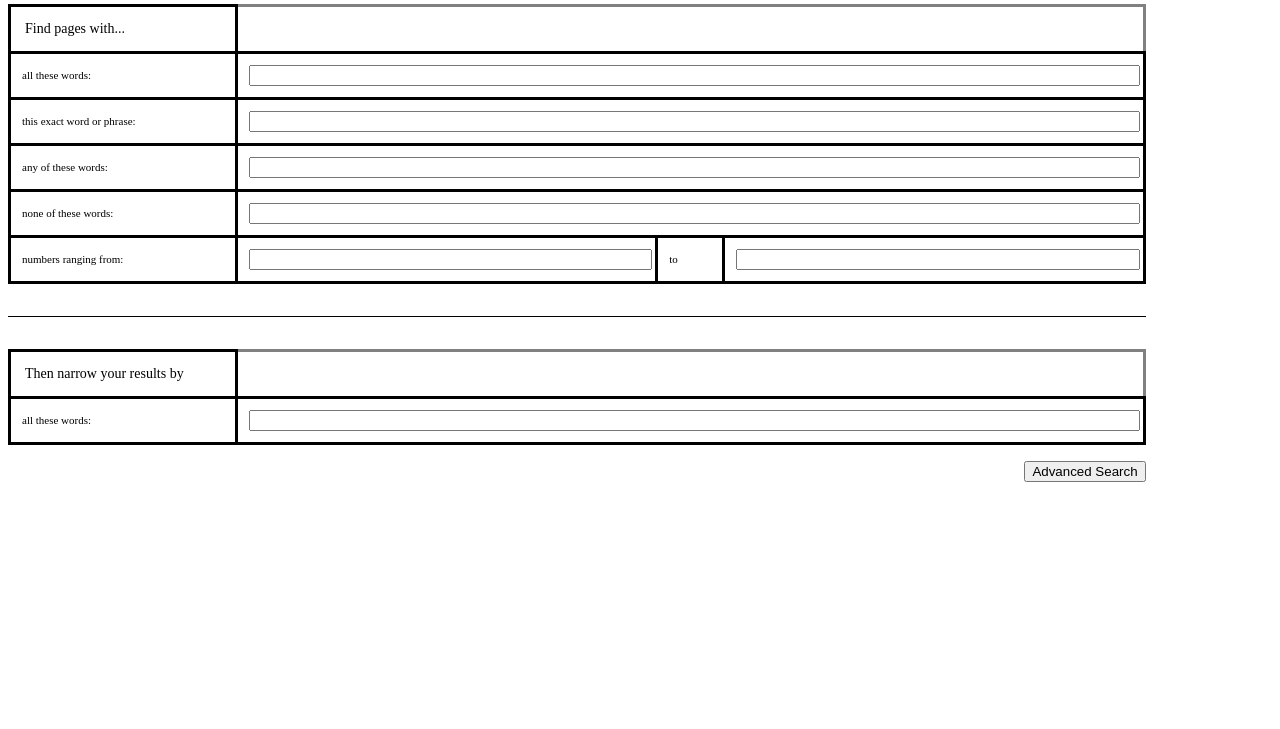
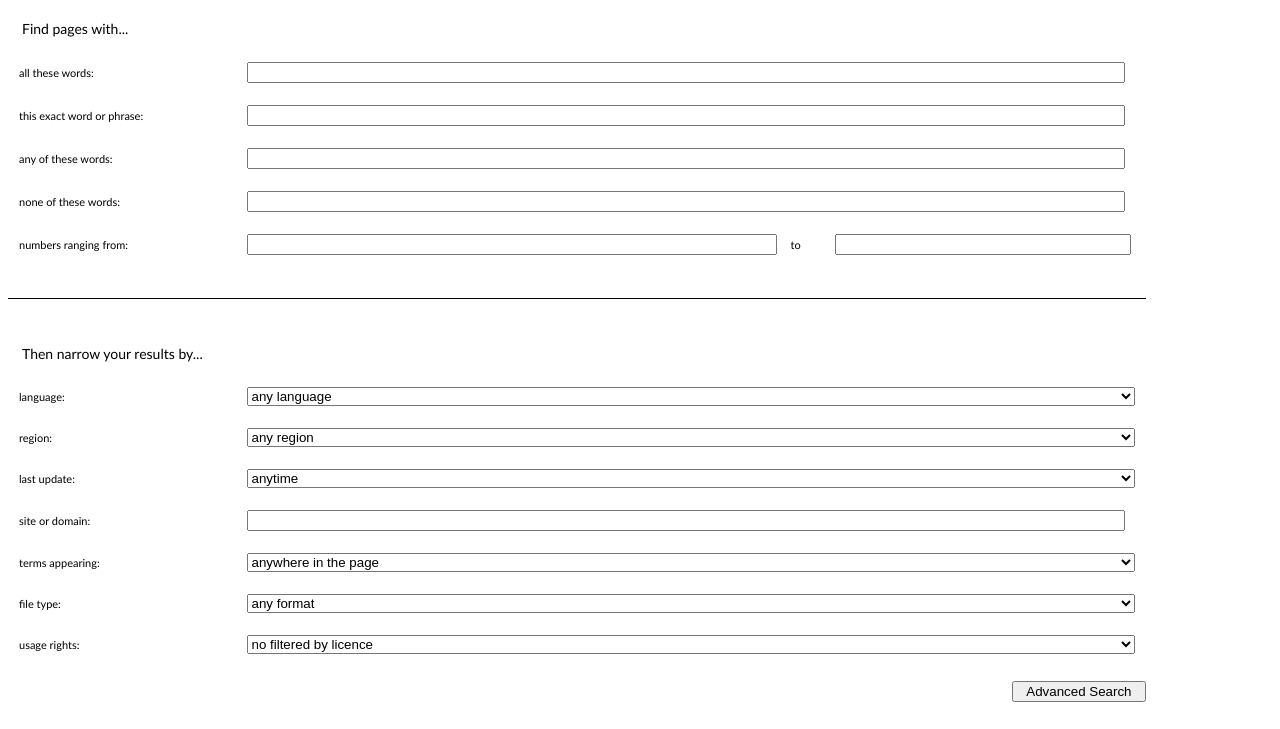
Before and after one commit to vddo/2dos-prj1, a plain HTML site: page html/advanced.html in a window 1280 px wide. Shown: the part 76-805 px from the top of the page. Drawn offline with Linux system fonts and the light colour scheme.

Commit message:
advanced_search v1.0

```diff
--- a/html/advanced.html
+++ b/html/advanced.html
@@ -4,20 +4,26 @@
 <head>
   <title>Advanced</title>
   <style>
+    body {
+      font-family: "Gill Sans", sans-serif;
+    }
+
     table {
       width: 100%;
       border-collapse: collapse;
-      border-style: solid;
     }
 
     td {
       font-size: 11px;
       padding: 1em;
-      border-style: solid;
     }
 
     td.c1 {
       width: 20%;
+    }
+
+    input {
+      width: 98%;
     }
 
     .hori-line {
@@ -37,14 +43,14 @@
 
           <tr>
             <!-- Row 0 -->
-            <td class="c1" style="font-size: 14px;">Find pages with...</td>
+            <td class="c1" style="font-size: 14px">Find pages with...</td>
           </tr>
 
           <tr>
             <!-- Row 1 -->
             <td>all these words:</td>
             <td colspan="3">
-              <input type="text" name="as_q" style="width: 100%" />
+              <input type="text" name="as_q"/>
             </td>
           </tr>
 
@@ -52,7 +58,7 @@
             <!-- Row 2 -->
             <td>this exact word or phrase:</td>
             <td colspan="3">
-              <input type="text" name="as_epq" style="width: 100%" />
+              <input type="text" name="as_epq"/>
             </td>
           </tr>
 
@@ -60,7 +66,7 @@
             <!-- Row 3 -->
             <td>any of these words:</td>
             <td colspan="3">
-              <input type="text" name="as_oq" style="width: 100%" />
+              <input type="text" name="as_oq"/>
             </td>
           </tr>
 
@@ -68,16 +74,16 @@
             <!-- Row 4 -->
             <td>none of these words:</td>
             <td colspan="3">
-              <input type="text" name="as_eq" style="width: 100%" />
+              <input type="text" name="as_eq"/>
             </td>
           </tr>
 
           <tr>
             <!-- Row 5 -->
             <td>numbers ranging from:</td>
-            <td><input type="text" name="as_nlo" style="width: 100%" /></td>
-            <td>to</td>
-            <td><input type="text" name="as_nhi" style="width: 100%" /></td>
+            <td><input type="text" name="as_nlo" style="width: 100%;" /></td>
+            <td style="width:2em;">to</td>
+            <td style="width:300px;"><input type="text" name="as_nhi" style="width:288px"/></td>
           </tr>
         </tbody>
       </table>
@@ -87,14 +93,73 @@
         <tbody>
 
           <tr>
-            <td class="c1" style="font-size: 14px">Then narrow your results by</td>
+            <td class="c1" style="font-size: 14px">Then narrow your results by...</td>
           </tr>
 
+          <tr>
+            <td>language:</td>
+            <td colspan="3">
+              <select name="lr" style="width: 100%">
+                  <option value="">any language</option>
+                  <option value="lang_ca">Catalan</option>
+              </<select>
+            </td>
 
           <tr>
-            <td>all these words:</td>
-            <td colspan="3">
-              <input type="text" name="as_q" style="width: 100%" />
+            <td>region:</td>
+            <td>
+              <select name="cr" style="width: 100%">
+                  <option value="">any region</option>
+                  <option value="countryAF">Afghanistan</option>
+              </<select>
+            </td>
+          </tr>
+
+          <tr>
+            <td>last update:</td>
+            <td>
+              <select name="as_qdr" style="width: 100%">
+                  <option value="all">anytime</option>
+                  <option value="d">last 24 hours</option>
+              </<select>
+            </td>
+          </tr>
+
+          <tr>
+            <td>site or domain:</td>
+            <td>
+              <input type="text" name="as_sitesearch" style="width: 98%">
+              </<input>
+            </td>
+          </tr>
+
+          <tr>
+            <td>terms appearing:</td>
+            <td>
+              <select name="as_occt" style="width: 100%">
+                  <option value="any">anywhere in the page</option>
+                  <option value="title">in the title of the page</option>
+              </<select>
+            </td>
+          </tr>
+
+          <tr>
+            <td>file type:</td>
+            <td>
+              <select name="as_filetype" style="width: 100%">
+                  <option value="">any format</option>
+                  <option value="pdf">PDF</option>
+              </<select>
+            </td>
+          </tr>
+
+          <tr>
+            <td>usage rights:</td>
+            <td>
+              <select name="tbs" style="width: 100%">
+                  <option value="">no filtered by licence</option>
+                  <option value="sur%3Af">free to use or share</option>
+              </<select>
             </td>
           </tr>
 
@@ -102,7 +167,7 @@
       </table>
 
       <div style="margin-top: 1em">
-        <input type="submit" value="Advanced Search" style="float: right" />
+        <input type="submit" value="Advanced Search" style="float: right; margin-bottom: 2em; width: 10em;" />
       </div>
     </form>
   </div>
```
